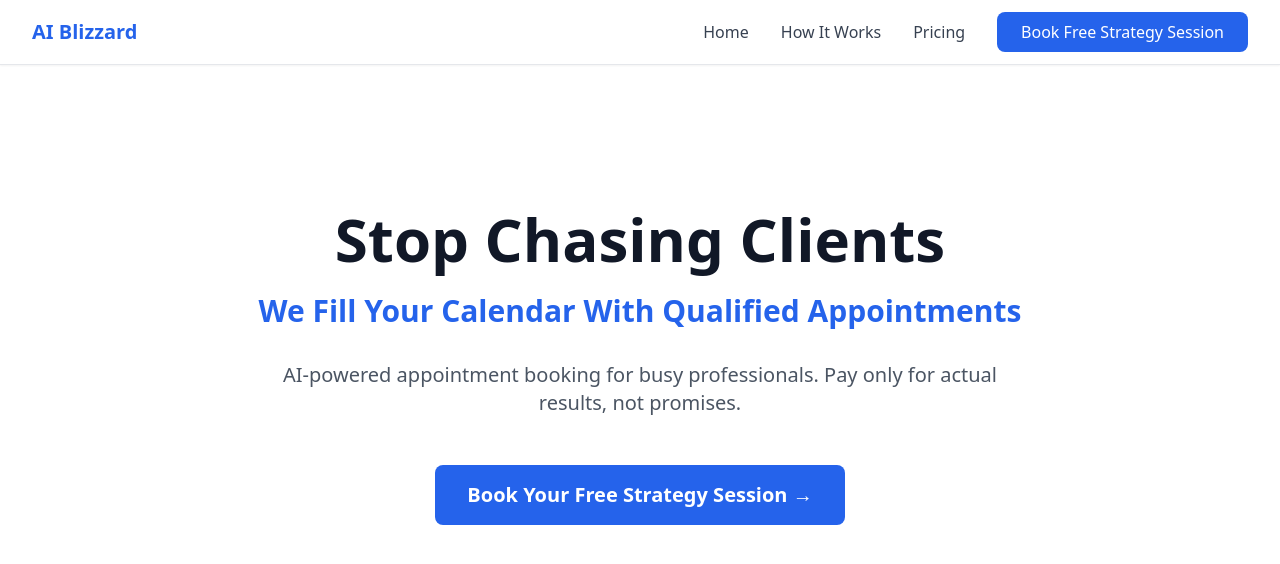
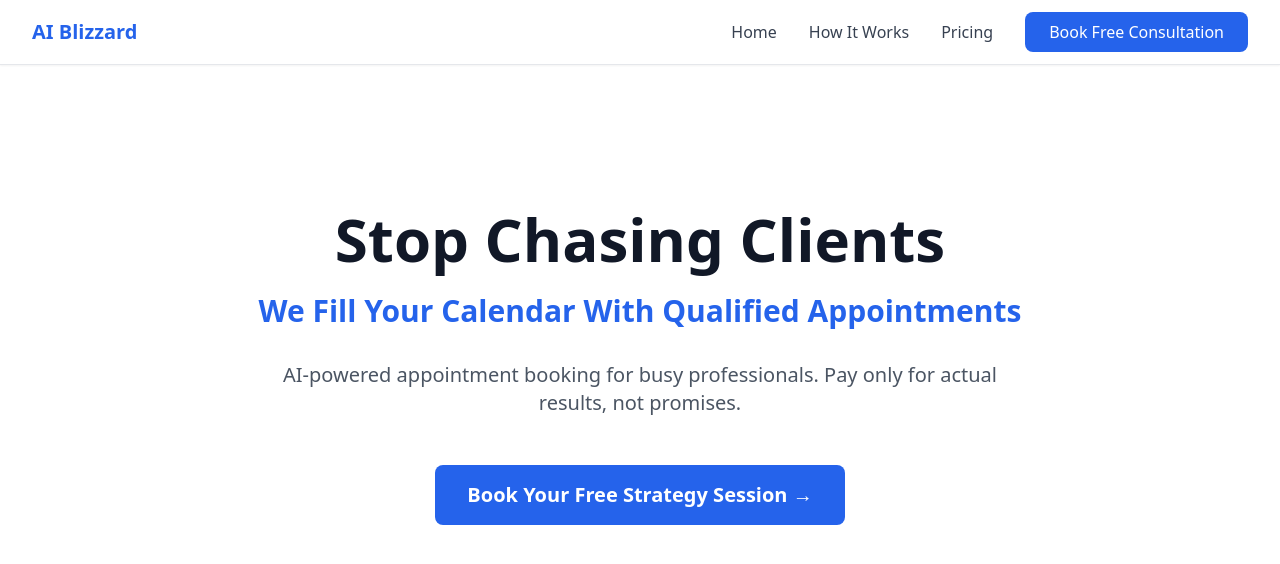
Before and after one commit to dwauto7/ai-receptionist, a Next.js app: page / in a window 1280 px wide. Shown: the top 564 px of the page. Built offline with nearby package versions, Linux system fonts and the light colour scheme.

Commit message:
Update page.tsx

```diff
--- a/app/page.tsx
+++ b/app/page.tsx
@@ -14,11 +14,11 @@
               <Link href="/" className="text-gray-700 hover:text-blue-600 font-medium">Home</Link>
               <a href="#how-it-works" className="text-gray-700 hover:text-blue-600 font-medium">How It Works</a>
               <a href="#pricing" className="text-gray-700 hover:text-blue-600 font-medium">Pricing</a>
-              <Link
+             <Link
                 href="/signup"
-                className="bg-blue-600 text-white px-6 py-2 rounded-lg hover:bg-blue-700 font-medium transition-colors"
+                className="bg-blue-600 text-white px-6 py-2 rounded-lg hover:bg-blue-700 transition-colors"
               >
-                Book Free Strategy Session
+                Book Free Consultation
               </Link>
             </div>
           </div>
```
